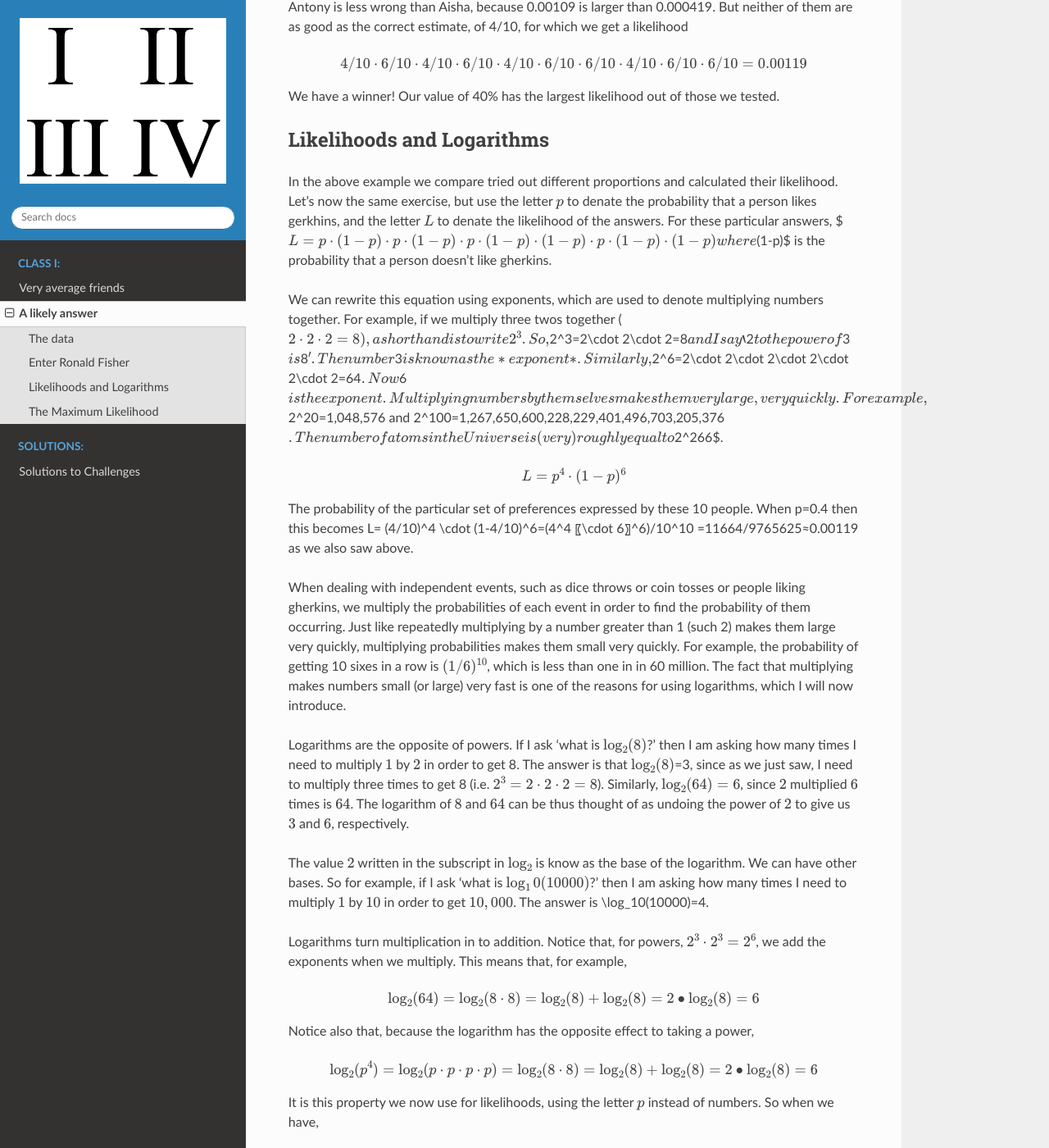
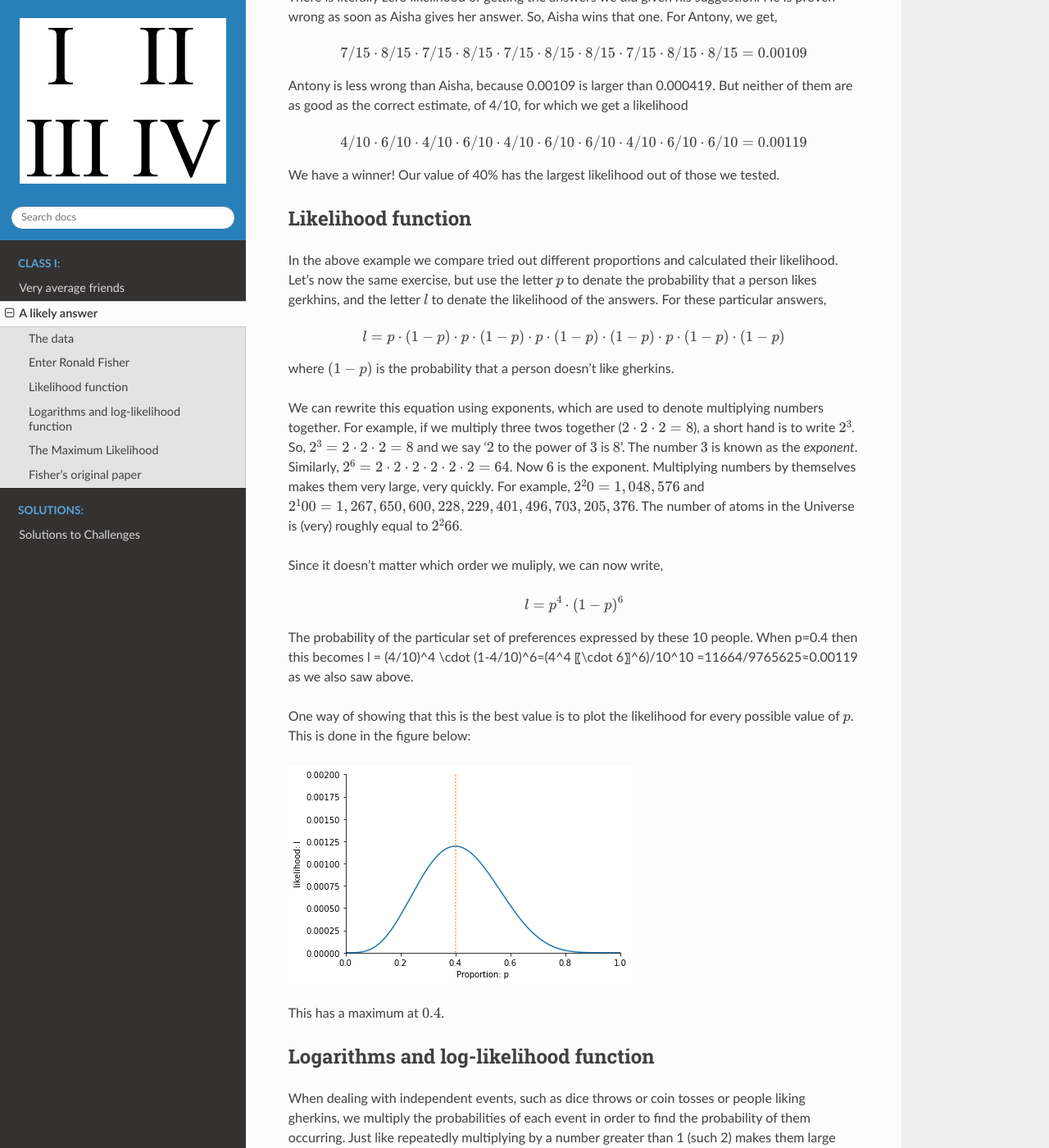
Before and after one commit to soccermatics/FourWays, a Sphinx documentation site: the page built from course/source/lesson1/alikelyanswer.md, in a window 1280 px wide and 1400 px high, scrolled down 2298 px. Shown: the whole window at 82% size. Built offline with Sphinx 7.4.7 and the Read the Docs theme 2.0.0, drawn with Linux system fonts in a browser that asks for light colours; pages that are not in the unit, such as notebooks, are missing from menus; some of the changed text lies outside the part shown.

Commit message:
changes to likely answer

```diff
--- a/course/source/lesson1/alikelyanswer.md
+++ b/course/source/lesson1/alikelyanswer.md
@@ -3,9 +3,9 @@
 
 **What we will learn:** Understanding probabilities and likelihoods. Why we measure proportions the way we do. Logarithms and log-likelihoods. Find the maximum (log-)likelihood estimate and prove it is indeed maximum.
 
-**Pre-requisits:** [Basic probability](https://www.khanacademy.org/math/cc-seventh-grade-math/cc-7th-probability-statistics#cc-7th-basic-prob) [Logarithms](https://www.bbc.co.uk/bitesize/guides/zn3ty9q/revision/1)
+**Pre-requisits:** [Basic probability](https://www.khanacademy.org/math/cc-seventh-grade-math/cc-7th-probability-statistics#cc-7th-basic-prob); We will recap on [Logarithms](https://www.bbc.co.uk/bitesize/guides/zn3ty9q/revision/1); In the final section we look at [derivatives of logarithms](https://www.khanacademy.org/math/in-in-grade-12-ncert/xd340c21e718214c5:continuity-differentiability/xd340c21e718214c5:logarithmic-functions-differentiation/v/logarithmic-functions-differentiation-intro.
 
-Before starting, it is worth pausing to emphaise what I am trying to do here. Maximum likelihood estimation is usually taught in university maths and statsitics courses, often in the second or third years. It is thus an advanced topic, and (in my experience) very few students fully understand it. In this page, I show step-by-step what maximum likelihood is, using high school mathematics. This serves two purposes. Firstly, it shows that a concept in advanced mathematics can be understood using a reasonably basic understanding of probability. Secondly, it should help students studying more advanced mathematics gain intuition into what is going on when we calculate log-likelihoods.
+Before starting, it is worth pausing to emphaise what I am trying to do here. Maximum likelihood estimation is usually taught in university maths and statsitics courses, often in the second or third years. It is thus an advanced topic. In this page, I show step-by-step what maximum likelihood is, using high school mathematics. This serves three purposes. Firstly, it shows that a concept in advanced mathematics can be understood using a reasonably basic understanding of probability. Secondly, it should help students studying more advanced mathematics gain intuition into what is going on when we calculate log-likelihoods. Finally, it should give a feeling for some of the thought process behind Fisher' original paper: [On an Absolute Criterion for Fitting Frequency Curves](https://www.jstor.org/stable/pdf/2246266.pdf?refreqid=excelsior%3Ace877822879bb8e9c1500ec9d6c0d244&ab_segments=&origin=&acceptTC=1).
 
 ### The data
 
@@ -74,79 +74,86 @@
 
 We have a winner! Our value of 40% has the largest likelihood out of those we tested.
 
-
-### Likelihoods and Logarithms
+### Likelihood function
 
 In the above example we compare tried out different proportions and calculated their likelihood. Let's now the same exercise, but use the letter $p$ to denate the probability that a person likes
-gerkhins, and the letter $L$ to denate the likelihood of the answers. For these particular answers,
+gerkhins, and the letter $l$ to denate the likelihood of the answers. For these particular answers,
+
 $$
-L = p \cdot (1-p) \cdot p \cdot (1-p) \cdot p \cdot (1-p) \cdot (1-p) \cdot p \cdot (1-p) \cdot (1-p)
+l = p \cdot (1-p) \cdot p \cdot (1-p) \cdot p \cdot (1-p) \cdot (1-p) \cdot p \cdot (1-p) \cdot (1-p)
 $$
+
 where $(1-p)$ is the probability that a person doesn't like gherkins.
 
-We can rewrite this equation using exponents, which are used to denote multiplying numbers together. For example, if we multiply three twos together ($2\cdot 2\cdot 2=8), a short hand is to write 2^3. So, $2^3=2\cdot 2\cdot 2=8$ and I say ‘$2$ to the power of $3$ is $8$’. The number $3$ is known as the *exponent*. Similarly, $2^6=2\cdot 2\cdot 2\cdot 2\cdot 2\cdot 2=64$. Now $6$ is the exponent.
-Multiplying numbers by themselves makes them very large, very quickly. For example, $2^20=1,048,576 and 2^100=1,267,650,600,228,229,401,496,703,205,376$. The number of atoms in the Universe is (very) roughly equal to $2^266$.
+We can rewrite this equation using exponents, which are used to denote multiplying numbers together. For example, if we multiply three twos together ($2\cdot 2\cdot 2=8$), a short hand is to write $2^3$. So, $2^3=2\cdot 2\cdot 2=8$ and we say ‘$2$ to the power of $3$ is $8$’. The number $3$ is known as the *exponent*. Similarly, $2^6=2\cdot 2\cdot 2\cdot 2\cdot 2\cdot 2=64$. Now $6$ is the exponent. Multiplying numbers by themselves makes them very large, very quickly. For example, $2^20=1,048,576$ and $2^100=1,267,650,600,228,229,401,496,703,205,376$. The number of atoms in the Universe is (very) roughly equal to $2^266$.
 
-
+Since it doesn't matter which order we muliply, we can now write,
 
 $$
-L= p^4 \cdot (1-p)^6
+l= p^4 \cdot (1-p)^6
 $$
+
 The probability of the particular set of preferences expressed by these 10 people. When p=0.4 then this becomes
-L= (4/10)^4 \cdot (1-4/10)^6=(4^4 〖\cdot 6〗^6)/10^10 =11664/9765625≈0.00119
+l = (4/10)^4 \cdot (1-4/10)^6=(4^4 〖\cdot 6〗^6)/10^10 =11664/9765625≈0.00119
 as we also saw above.
+
+One way of showing that this is the best value is to plot the likelihood for every possible value of $p$. This is done in the figure below:
+
+![](../images/lesson1/likelihood.png)
+
+This has a maximum at $0.4$.
+
+### Logarithms and log-likelihood function
 
 When dealing with independent events, such as dice throws or coin tosses or people liking gherkins, we multiply the probabilities of each event in order to find the probability of them occurring. Just like repeatedly multiplying by a number greater than 1 (such 2) makes them large very quickly, multiplying probabilities makes them small very quickly. For example, the probability of getting 10 sixes in a row is $(1/6)^{10}$, which is less than one in in 60 million. The fact that multiplying makes numbers small (or large) very fast is one of the reasons for using logarithms, which I will now introduce.
 
-Logarithms are the opposite of powers. If I ask ‘what is $\log_2(8)$?’ then I am asking how many times I need to multiply $1$ by $2$ in order to get 8. The answer is that $\log_2(8)$=3, since as we just saw, I need to multiply three times to get 8 (i.e. $2^3=2\cdot 2\cdot 2=8$). Similarly, $\log_2(64)=6$, since $2$ multiplied $6$ times is $64$.  The logarithm of $8$ and $64$ can be thus thought of as undoing the power of $2$ to give us $3$ and $6$, respectively.
+Logarithms are the opposite of powers. If we ask ‘what is $\log_2(8)$?’ then we are asking how many times I need to multiply $1$ by $2$ in order to get 8. The answer is that $\log_2(8)$=3, since as we just saw, I need to multiply three times to get 8 (i.e. $2^3=2\cdot 2\cdot 2=8$). Similarly, $\log_2(64)=6$, since $2$ multiplied $6$ times is $64$.  The logarithm of $8$ and $64$ can be thus thought of as undoing the power of $2$ to give us $3$ and $6$, respectively.
 
 The value $2$ written in the subscript in $\log_2$ is know as the base of the logarithm. We can have other bases. So for example, if I ask ‘what is $\log_10(10000)$?’ then I am asking how many times I need to multiply $1$ by $10$ in order to get $10,000$. The answer is \log_10(10000)=4.
 
-Logarithms turn multiplication in to addition. Notice that, for powers, $2^3 \cdot 2^3=2^6$, we add the exponents when we multiply. This means that, for example,
+Logarithms turn multiplication in to addition. For powers, $2^3 \cdot 2^3= 2 \cdot 2 \cdot 2 \cdot 2 \cdot 2 \cdot 2 = 2^6$. We add the exponents when we multiply. For logarithms,
 
 $$
-\log_2(64)= \log_2(8 \cdot 8) =\log_2(8)+\log_2(8)=2∙\log_2(8)=6
+\log_2(64) = \log_2(2 \cdot 2 \cdot 2 \cdot 2 \cdot 2 \cdot 2) = \log_2(2^6) = 6 \cdot \log_2(2)=6
 $$
 
-Notice also that, because the logarithm has the opposite effect to taking a power,
+It is these properties we now use for likelihoods, using the letter $p$ instead of numbers. For example,
 
 $$
-\log_2(p^4)= \log_2(p \cdot p \cdot p \cdot p)= \log_2(8 \cdot 8) =\log_2(8)+\log_2(8)=2∙\log_2(8)=6
+\log_2(p^4) = 4 \log_2(p)
 $$
 
-
-
-It is this property we now use for likelihoods, using the letter $p$ instead of numbers. So when we have,
+So when we have,
 
 $$
-L= p^4 \cdot (1-p)^6
+l= p^4 \cdot (1-p)^6
 $$
 
 we can take the logarithm to get
 
 $$
-\log_2\left(p^4∙(1-p)^6\right) = \log_2\left(p^4\right) + \log_2\left((1-p)^6\right)
+L = \log_2 \left(p^4∙(1-p)^6\right) = \log_2\left(p^4\right) + \log_2\left((1-p)^6\right) = 4 \log_2(p) + 6\log_2\left((1-p)\right)
 $$
+This is known as the *log-likelihood*. We can calulate the log-likelihood for each value of $p$ and plot $l$ as a function of $p$, as follows:
 
-Then we can take the exponenets out of the logarithm to get
+![](../images/lesson1/loglikelihood.png)
 
-
-
-Notice
-
-This is known  as the *log-likelihood*. It was the log-likelihood which Fisher then used
-
-
-
+Notice that it also has its maximum value at $p=0.4$, the value we said was the maximum likelihood estimate of the proportion of people who like gerkhins. If we find the value of $p$ which maximises the log-likelihood, we also find the value that maximises the likelihood.
 
 
 ### The Maximum Likelihood
 
-Let's
+Let's now prove that $p=0.4$ is the maximum likelihood. Up to now we have plotted the likelihood and log-likelihood, but we haven't demonstrated algebraically that the maximum must be $p=0.4$. To do this we use differentiation.
 
 
 
 
 
 
-You can see how to apply the rule for derivatives of logarithms in this [video](https://www.khanacademy.org/math/ap-calculus-ab/ab-differentiation-2-new/ab-3-1b/v/logarithmic-functions-differentiation-intro). I have tried through this presentation to explain the reason for each rule we use. but I am skipping doing this here, because it drifts slightly too far off topic. If you are interested, a good starting point can be found [here](https://www.cuemath.com/calculus/derivative-of-log-x/).
+
+
+You can see how to apply the rule for derivatives of logarithms in this [video](https://www.khanacademy.org/math/ap-calculus-ab/ab-differentiation-2-new/ab-3-1b/v/logarithmic-functions-differentiation-intro). I have tried through this presentation to explain the reason for each rule we use. but I am skipping doing this here, because it drifts slightly too far off topic. If you are interested in learning more, a good starting point can be found [here](https://www.cuemath.com/calculus/derivative-of-log-x/).
+
+
+
+### Fisher's original paper
```
Also changed, not shown: course/source/images/lesson1/likelihood.png (added), 4 other files.
